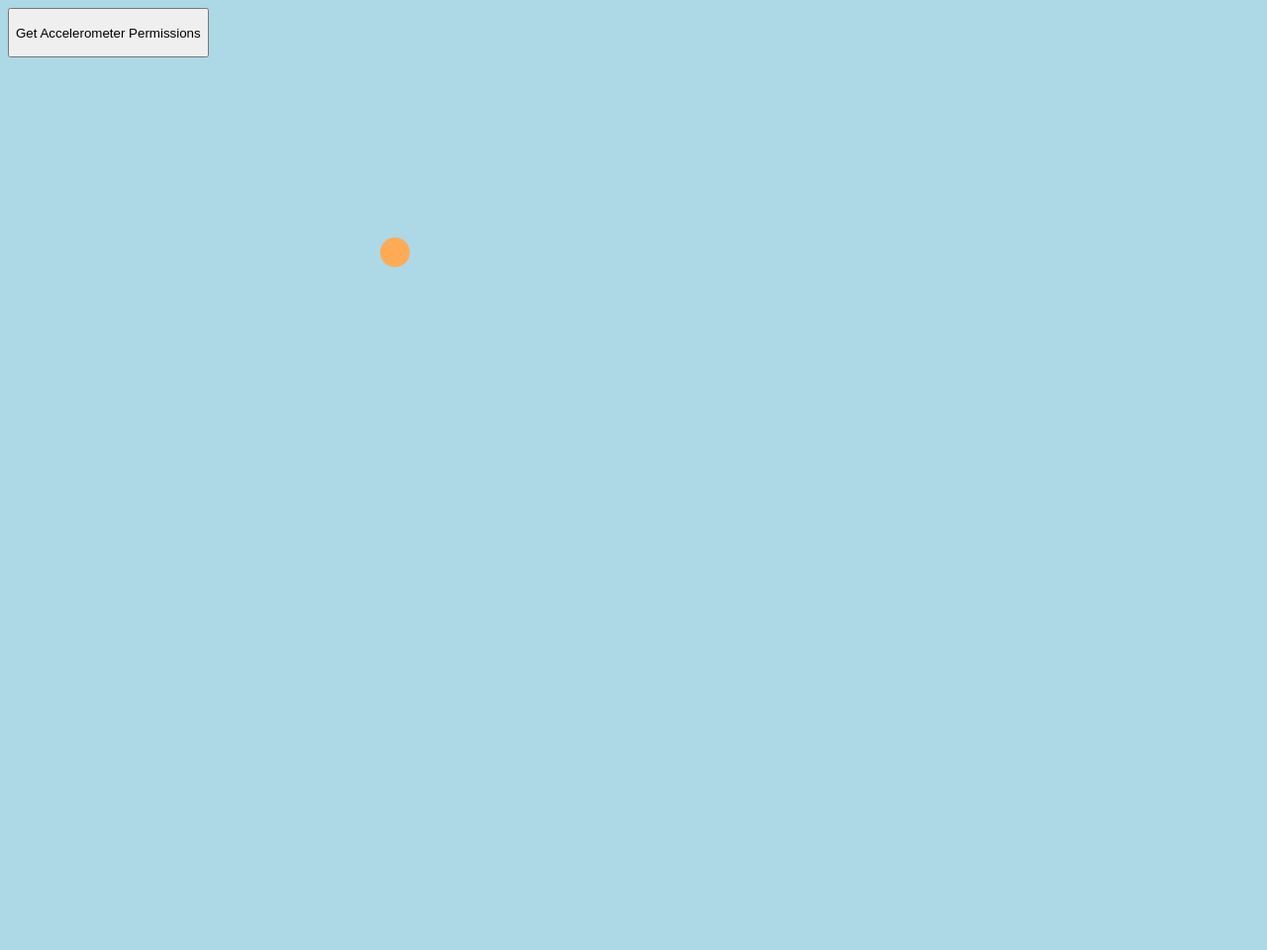
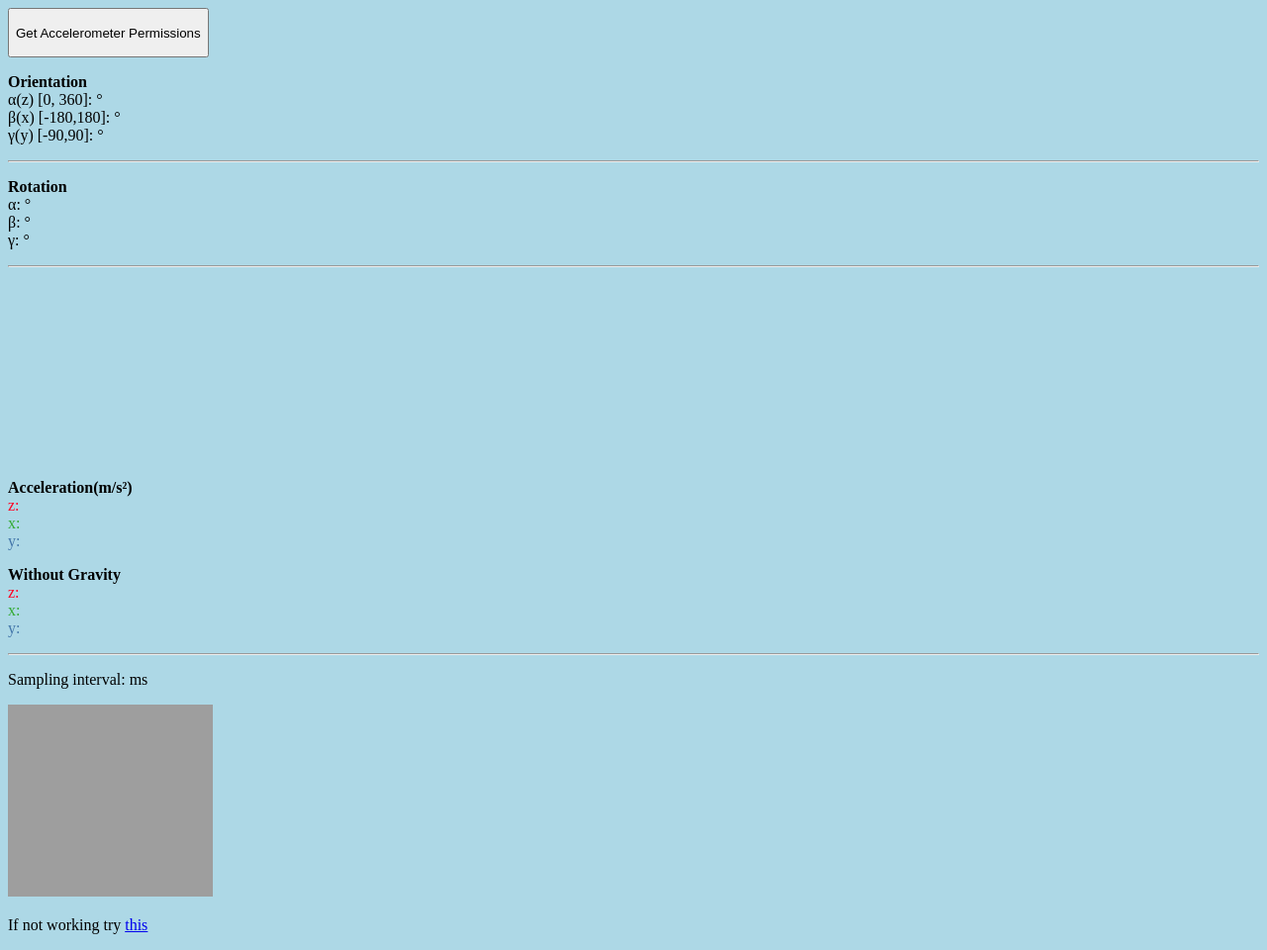
Before and after one commit to toni25010/Acceleration2022, a plain HTML site: page index.html in a window 1280 px wide. Shown: the whole page at 99% size. Before the commit the page ends 800 px from the top, so only its background shows below. Drawn offline with Linux system fonts and the light colour scheme; grey boxes are pictures that could not be loaded.

Commit message:
Update index.html
update index.html

```diff
--- a/index.html
+++ b/index.html
@@ -204,7 +204,52 @@ function accelCanvas(el) {
     <button id="accelPermsButton" onclick="getAccel()" style="height:50px;">Get Accelerometer Permissions</button>
 
 
-    <div class="indicatorDot" style="left:30%; top:30%;"></div>
+    <p><b>Orientation</b>
+<!--   <canvas id="canvas1"> </canvas> -->
+  <br>α(z) [0, 360]: <span class="data"><a id='alpha'> </a>°</span>
+  <br>β(x) [-180,180]: <span class="data"><a id='beta'> </a>°</span>
+  <br>γ(y) [-90,90]: <span class="data"><a id='gamma'> </a>°</span>
+</p>
+
+<hr>
+<p>
+  <b>Rotation</b>
+  <br>α: <span class="data"><a id='rx'></a>°</span>
+  <br>β: <span class="data"><a id='ry'></a>°</span>
+  <br>γ: <span class="data"><a id='rz'></a>°</span>
+</p>
+<hr>
+<br>
+<br>
+<canvas id="canvas0"> </canvas>
+<p><b>Acceleration(m/s²)</b>
+  <br><span style='color:#f02'>z:</span>
+  <a class="data" id='z'></a>
+  <br><span style='color:#3a3'>x:</span>
+  <a class="data" id='x'></a>
+  <br><span style='color:#47a'>y:</span>
+  <a class="data" id='y'></a>
+</p>
+<p><b>Without Gravity</b>
+  <br><span style='color:#f02'>z:</span>
+  <a class="data" id='znog'></a>
+  <br><span style='color:#3a3'>x:</span>
+  <a class="data" id='xnog'></a>
+  <br><span style='color:#47a'>y:</span>
+  <a class="data" id='ynog'></a>
+</p>
+<hr>
+
+<p>
+  Sampling interval: <span class="data"><a id='i'></a> ms</span>
+</p>
+
+<a href="https://developer.mozilla.org/en-US/docs/Web/Guide/Events/Orientation_and_motion_data_explained">
+  <img src="https://s3-us-west-2.amazonaws.com/s.cdpn.io/464612/axes.png" alt="Cell phone" style="width:207px;height:194px;">
+</a>
+
+<p>
+If not working try <a href="https://codepen.io/herebefrogs/full/myYQmW/">this</a></p>
 </div>
 
 </body>
```
